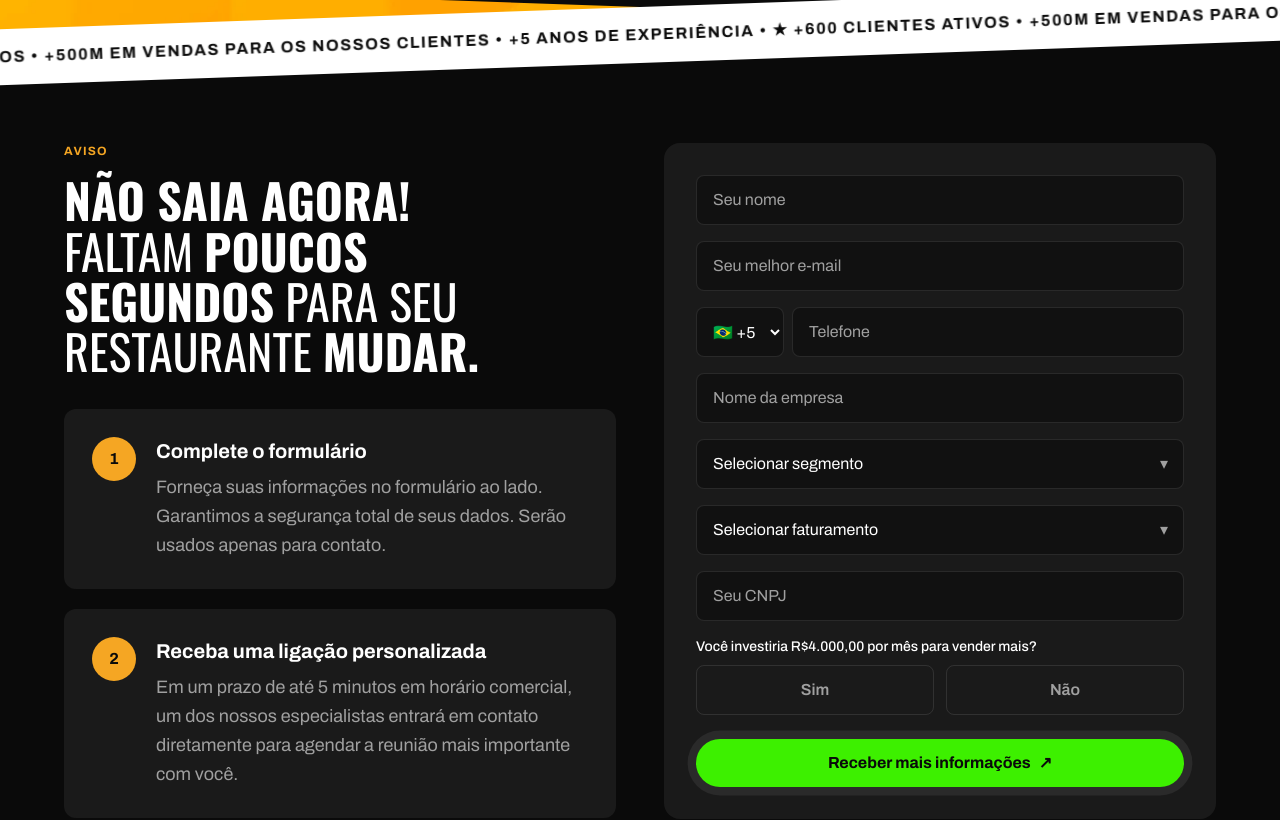
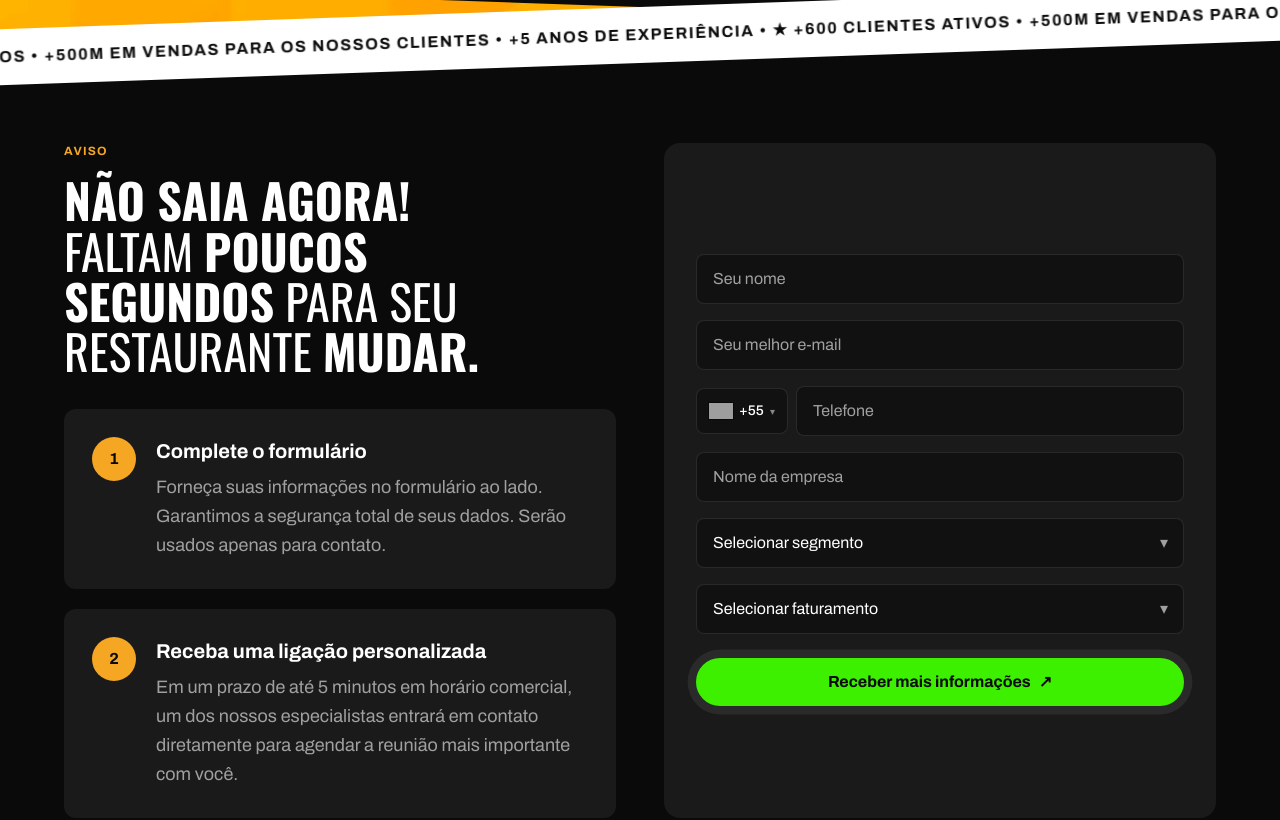
Before and after one commit to Area-tech-alpha/lp-alpha-restaurante, a Next.js app: page / in a window 1280 px wide. Shown: the part 760-1580 px from the top of the page. Built offline with nearby package versions, Linux system fonts and the light colour scheme; grey boxes are pictures that could not be loaded.

Commit message:
corrigir formulário

```diff
--- a/app/globals.css
+++ b/app/globals.css
@@ -87,3 +87,34 @@ body {
     transition: none;
   }
 }
+
+/* react-phone-number-input — tema escuro */
+.phone-input-wrapper {
+  display: flex;
+  gap: 0.5rem;
+}
+
+.phone-input-wrapper .PhoneInputCountry {
+  display: contents; /* o CountrySelect customizado já renderiza o botão */
+}
+
+.phone-input-wrapper .PhoneInputInput {
+  flex: 1;
+  background: #111;
+  border: 1px solid rgba(255, 255, 255, 0.1);
+  border-radius: 0.5rem;
+  padding: 0.75rem 1rem;
+  color: white;
+  font-size: 1rem;
+  outline: none;
+  transition: border-color 0.15s;
+  width: 100%;
+}
+
+.phone-input-wrapper .PhoneInputInput::placeholder {
+  color: var(--text-muted);
+}
+
+.phone-input-wrapper .PhoneInputInput:focus {
+  border-color: var(--accent);
+}
--- a/components/lead-form.tsx
+++ b/components/lead-form.tsx
@@ -1,32 +1,109 @@
 "use client";
 
-import { useState } from "react";
+import { useState, useRef, useEffect } from "react";
+import PhoneInput, { getCountryCallingCode } from "react-phone-number-input";
+import type { Value as PhoneValue, Country } from "react-phone-number-input";
+import "react-phone-number-input/style.css";
 import { leadSchema } from "@/lib/validation";
 import { submitLead } from "@/app/actions/submit-lead";
 import CtaButton from "@/components/ui/cta-button";
 import { content } from "@/lib/content";
 
+type CountryOption = { value?: Country; label: string; divider?: boolean };
+type FlagComponent = React.ComponentType<{ country?: Country; label: string }>;
+
+function CountrySelect({
+  value,
+  onChange,
+  options,
+  iconComponent: Flag,
+}: {
+  value?: Country;
+  onChange: (v?: Country) => void;
+  options: CountryOption[];
+  iconComponent: FlagComponent;
+}) {
+  const [open, setOpen] = useState(false);
+  const [search, setSearch] = useState("");
+  const ref = useRef<HTMLDivElement>(null);
+
+  useEffect(() => {
+    function onClickOutside(e: MouseEvent) {
+      if (ref.current && !ref.current.contains(e.target as Node)) {
+        setOpen(false);
+        setSearch("");
+      }
+    }
+    document.addEventListener("mousedown", onClickOutside);
+    return () => document.removeEventListener("mousedown", onClickOutside);
+  }, []);
+
+  const filtered = options.filter(
+    (o) => !o.divider && o.label.toLowerCase().includes(search.toLowerCase())
+  );
+
+  const dialCode = value ? `+${getCountryCallingCode(value)}` : "";
+
+  return (
+    <div ref={ref} className="relative shrink-0">
+      <button
+        type="button"
+        onClick={() => setOpen((v) => !v)}
+        className="flex items-center gap-1.5 h-full px-3 py-3 bg-[#111] border border-white/10 rounded-lg focus:outline-none focus:border-accent transition-colors cursor-pointer"
+        aria-haspopup="listbox"
+        aria-expanded={open}
+      >
+        <Flag country={value} label="" />
+        <span className="text-white text-sm font-medium">{dialCode}</span>
+        <span className="text-white/50 text-[10px]">▾</span>
+      </button>
+
+      {open && (
+        <div className="absolute left-0 top-full mt-1 z-50 w-64 bg-[#1a1a1a] border border-white/10 rounded-xl shadow-2xl overflow-hidden">
+          <div className="p-2 border-b border-white/10">
+            <input
+              type="text"
+              placeholder="Buscar país..."
+              value={search}
+              onChange={(e) => setSearch(e.target.value)}
+              autoFocus
+              className="w-full bg-[#111] text-white text-sm px-3 py-1.5 rounded-lg focus:outline-none border border-white/10 focus:border-accent transition-colors placeholder:text-white/40"
+            />
+          </div>
+          <ul role="listbox" className="max-h-52 overflow-y-auto">
+            {filtered.map((opt) => (
+              <li key={opt.value ?? "intl"} role="option" aria-selected={opt.value === value}>
+                <button
+                  type="button"
+                  onClick={() => {
+                    onChange(opt.value);
+                    setOpen(false);
+                    setSearch("");
+                  }}
+                  className={`w-full flex items-center gap-2.5 px-3 py-2 text-sm text-left transition-colors hover:bg-white/5 ${
+                    opt.value === value ? "bg-accent/10 text-accent" : "text-white"
+                  }`}
+                >
+                  <Flag country={opt.value} label="" />
+                  <span className="flex-1 truncate">{opt.label}</span>
+                  {opt.value && (
+                    <span className="text-white/40 text-xs shrink-0">
+                      +{getCountryCallingCode(opt.value)}
+                    </span>
+                  )}
+                </button>
+              </li>
+            ))}
+          </ul>
+        </div>
+      )}
+    </div>
+  );
+}
+
 const { form: c } = content;
 
-const COUNTRY_CODES = [
-  { code: "+55", flag: "🇧🇷", label: "Brasil" },
-  { code: "+351", flag: "🇵🇹", label: "Portugal" },
-  { code: "+1", flag: "🇺🇸", label: "EUA" },
-  { code: "+54", flag: "🇦🇷", label: "Argentina" },
-  { code: "+56", flag: "🇨🇱", label: "Chile" },
-  { code: "+57", flag: "🇨🇴", label: "Colômbia" },
-];
-
-function maskPhone(value: string, countryCode: string): string {
-  if (countryCode !== "+55") return value.replace(/[^\d\s\-+()]/g, "");
-  const digits = value.replace(/\D/g, "").slice(0, 11);
-  if (digits.length === 0) return "";
-  if (digits.length <= 2) return `(${digits}`;
-  if (digits.length <= 6) return `(${digits.slice(0, 2)}) ${digits.slice(2)}`;
-  if (digits.length <= 10)
-    return `(${digits.slice(0, 2)}) ${digits.slice(2, 6)}-${digits.slice(6)}`;
-  return `(${digits.slice(0, 2)}) ${digits.slice(2, 7)}-${digits.slice(7)}`;
-}
+const FATURAMENTO_CNPJ_REQUIRED = "Até 30 mil";
 
 function maskCNPJ(value: string): string {
   const d = value.replace(/\D/g, "").slice(0, 14);
@@ -43,8 +120,7 @@ type Status = "idle" | "sending" | "success" | "error";
 type FormValues = {
   nome: string;
   email: string;
-  telefoneCountry: string;
-  telefone: string;
+  telefone: PhoneValue | undefined;
   empresa: string;
   segmento: string;
   faturamento: string;
@@ -55,8 +131,7 @@ type FormValues = {
 const initial: FormValues = {
   nome: "",
   email: "",
-  telefoneCountry: "+55",
-  telefone: "",
+  telefone: undefined,
   empresa: "",
   segmento: "",
   faturamento: "",
@@ -78,15 +153,33 @@ export default function LeadForm() {
   const [errors, setErrors] = useState<Partial<Record<keyof FormValues, string>>>({});
   const [values, setValues] = useState<FormValues>(initial);
 
+  const needsExtraFields = values.faturamento === FATURAMENTO_CNPJ_REQUIRED;
+
   function set(field: keyof FormValues, value: string) {
     setValues((prev) => ({ ...prev, [field]: value }));
     if (errors[field]) setErrors((prev) => ({ ...prev, [field]: undefined }));
   }
 
+  function setPhone(value: PhoneValue) {
+    setValues((prev) => ({ ...prev, telefone: value }));
+    if (errors.telefone) setErrors((prev) => ({ ...prev, telefone: undefined }));
+  }
+
+  function handleFaturamentoChange(value: string) {
+    setValues((prev) => ({
+      ...prev,
+      faturamento: value,
+      // limpa os campos extras ao trocar para faturamento que não os exige
+      cnpj: value === FATURAMENTO_CNPJ_REQUIRED ? prev.cnpj : "",
+      investiria: value === FATURAMENTO_CNPJ_REQUIRED ? prev.investiria : "",
+    }));
+    if (errors.faturamento) setErrors((prev) => ({ ...prev, faturamento: undefined }));
+    setErrors((prev) => ({ ...prev, cnpj: undefined, investiria: undefined }));
+  }
+
   async function handleSubmit(e: React.FormEvent<HTMLFormElement>) {
     e.preventDefault();
 
-    // honeypot — bots preenchem este campo oculto
     const honeypot = (
       e.currentTarget.elements.namedItem("website") as HTMLInputElement | null
     )?.value;
@@ -95,12 +188,14 @@ export default function LeadForm() {
     const payload = {
       nome: values.nome.trim(),
       email: values.email.trim(),
-      telefone: `${values.telefoneCountry} ${values.telefone}`,
+      telefone: values.telefone ?? "",
       empresa: values.empresa.trim(),
       segmento: values.segmento,
       faturamento: values.faturamento,
+      ...(needsExtraFields && {
         cnpj: values.cnpj,
         investiria: values.investiria as "Sim" | "Não",
+      }),
     };
 
     const result = leadSchema.safeParse(payload);
@@ -150,7 +245,7 @@ export default function LeadForm() {
 
   return (
     <form onSubmit={handleSubmit} noValidate className="flex flex-col gap-4">
-      {/* honeypot — oculto de usuários, armadilha para bots */}
+      {/* honeypot */}
       <input
         type="text"
         name="website"
@@ -213,37 +308,17 @@ export default function LeadForm() {
         <label htmlFor="telefone" className="sr-only">
           {c.fields.telefone.label}
         </label>
-        <div className="flex gap-2">
-          <select
-            aria-label="Código do país"
-            value={values.telefoneCountry}
-            onChange={(e) => {
-              set("telefoneCountry", e.target.value);
-              set("telefone", "");
-            }}
-            className="bg-[#111] border border-white/10 rounded-lg px-3 py-3 text-white focus:outline-none focus:border-accent transition-colors shrink-0 w-[5.5rem]"
-          >
-            {COUNTRY_CODES.map((c) => (
-              <option key={c.code} value={c.code}>
-                {c.flag} {c.code}
-              </option>
-            ))}
-          </select>
-          <input
+        <PhoneInput
           id="telefone"
-            type="tel"
+          defaultCountry="BR"
+          value={values.telefone}
+          onChange={setPhone}
           placeholder={c.fields.telefone.placeholder}
-            autoComplete="tel"
-            required
           aria-invalid={!!errors.telefone}
           aria-describedby={errors.telefone ? "erro-telefone" : undefined}
-            value={values.telefone}
-            onChange={(e) =>
-              set("telefone", maskPhone(e.target.value, values.telefoneCountry))
-            }
-            className={`${inputClass} flex-1`}
+          className="phone-input-wrapper"
+          countrySelectComponent={CountrySelect as never}
         />
-        </div>
         {errors.telefone && (
           <p id="erro-telefone" className={errorClass} role="alert">
             {errors.telefone}
@@ -322,7 +397,7 @@ export default function LeadForm() {
             aria-invalid={!!errors.faturamento}
             aria-describedby={errors.faturamento ? "erro-faturamento" : undefined}
             value={values.faturamento}
-            onChange={(e) => set("faturamento", e.target.value)}
+            onChange={(e) => handleFaturamentoChange(e.target.value)}
             className={`${selectClass} ${!values.faturamento ? "text-text-muted" : ""}`}
           >
             <option value="" disabled hidden>
@@ -345,6 +420,9 @@ export default function LeadForm() {
         )}
       </div>
 
+      {/* CNPJ e Investiria — só aparecem para faturamento "Até 30 mil" */}
+      {needsExtraFields && (
+        <>
           {/* CNPJ */}
           <div>
             <label htmlFor="cnpj" className="sr-only">
@@ -371,17 +449,10 @@ export default function LeadForm() {
 
           {/* Investiria */}
           <div>
-        <p
-          id="label-investiria"
-          className="text-white text-sm font-medium mb-2"
-        >
+            <p id="label-investiria" className="text-white text-sm font-medium mb-2">
               {c.fields.investiria.label}
             </p>
-        <div
-          role="radiogroup"
-          aria-labelledby="label-investiria"
-          className="flex gap-3"
-        >
+            <div role="radiogroup" aria-labelledby="label-investiria" className="flex gap-3">
               {c.fields.investiria.options.map((opt) => (
                 <label
                   key={opt}
@@ -412,6 +483,8 @@ export default function LeadForm() {
               </p>
             )}
           </div>
+        </>
+      )}
 
       {/* Erro global */}
       {status === "error" && globalError && (
--- a/components/sections/form-section.tsx
+++ b/components/sections/form-section.tsx
@@ -11,7 +11,7 @@ export default function FormSection() {
       aria-label="Formulário de contato"
       className="bg-bg py-20 px-4"
     >
-      <div className="mx-auto max-w-6xl grid grid-cols-1 lg:grid-cols-2 gap-12 items-start">
+      <div className="mx-auto max-w-6xl grid grid-cols-1 lg:grid-cols-2 gap-12 items-stretch">
         {/* Coluna esquerda — copy */}
         <div className="flex flex-col gap-8">
           {/* Label + Título */}
@@ -59,7 +59,7 @@ export default function FormSection() {
         </div>
 
         {/* Coluna direita — formulário */}
-        <div className="bg-bg-card rounded-2xl p-6 lg:p-8">
+        <div className="bg-bg-card rounded-2xl p-6 lg:p-8 flex flex-col justify-center">
           <LeadForm />
         </div>
       </div>
--- a/lib/validation.ts
+++ b/lib/validation.ts
@@ -21,7 +21,8 @@ function isValidCNPJ(value: string): boolean {
   );
 }
 
-export const leadSchema = z.object({
+export const leadSchema = z
+  .object({
     nome: z.string().min(2, "Nome obrigatório"),
     email: z.string().email("E-mail inválido"),
     telefone: z
@@ -31,8 +32,26 @@ export const leadSchema = z.object({
     empresa: z.string().min(2, "Nome da empresa obrigatório"),
     segmento: z.string().min(1, "Selecione um segmento"),
     faturamento: z.string().min(1, "Selecione uma faixa de faturamento"),
-  cnpj: z.string().refine(isValidCNPJ, "CNPJ inválido"),
-  investiria: z.enum(["Sim", "Não"]),
+    cnpj: z.string().optional(),
+    investiria: z.enum(["Sim", "Não"], { message: "Selecione uma opção" }).optional(),
+  })
+  .superRefine((data, ctx) => {
+    if (data.faturamento === "Até 30 mil") {
+      if (!data.cnpj || !isValidCNPJ(data.cnpj)) {
+        ctx.addIssue({
+          code: z.ZodIssueCode.custom,
+          message: "CNPJ inválido",
+          path: ["cnpj"],
+        });
+      }
+      if (!data.investiria) {
+        ctx.addIssue({
+          code: z.ZodIssueCode.custom,
+          message: "Selecione uma opção",
+          path: ["investiria"],
+        });
+      }
+    }
   });
 
 export type LeadFormData = z.infer<typeof leadSchema>;
--- a/package.json
+++ b/package.json
@@ -12,6 +12,7 @@
     "next": "16.2.6",
     "react": "19.2.4",
     "react-dom": "19.2.4",
+    "react-phone-number-input": "^3.4.16",
     "zod": "^4.4.3"
   },
   "devDependencies": {
```
Also changed, not shown: 1 other file (tests, documents, lock files or other folders). Lines whose indentation alone changed are shown as unchanged.
